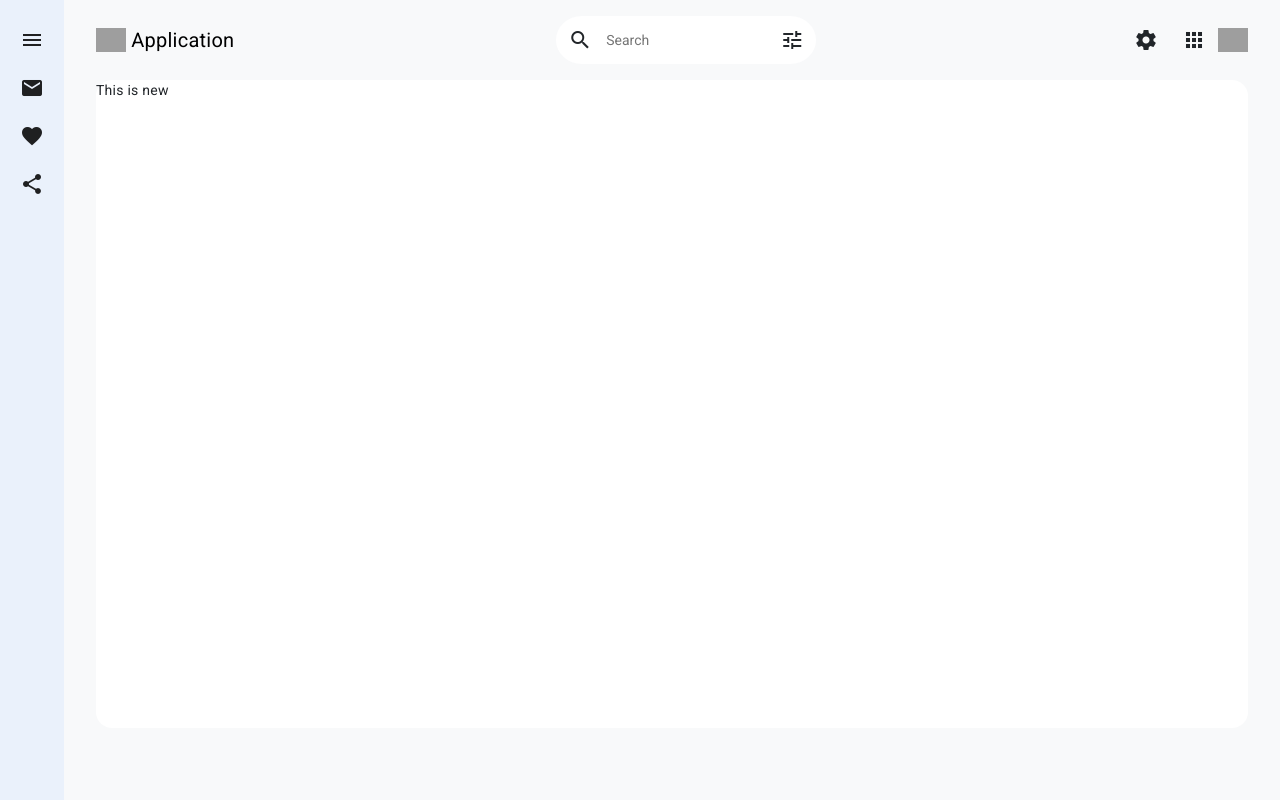
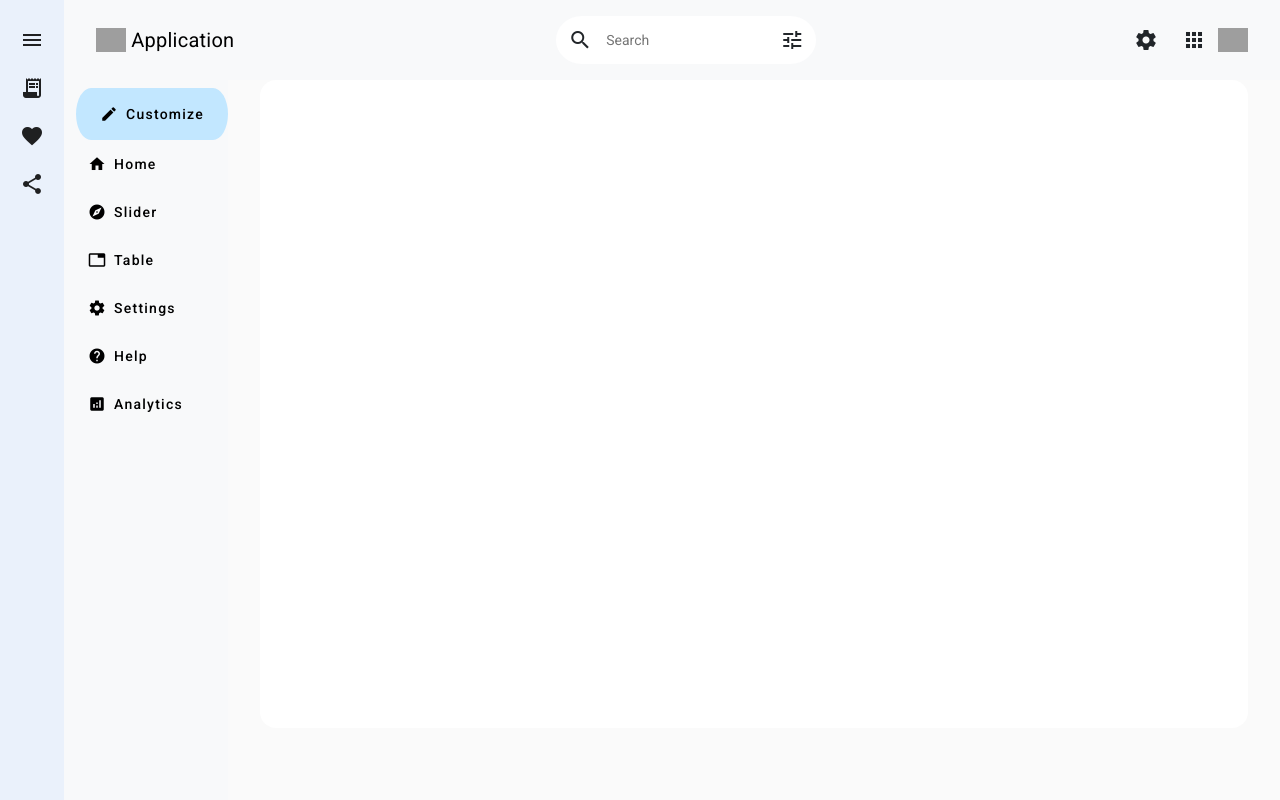
Before and after one commit to cypher20b/ATS, an Angular app: page / in a window 1280 px wide. Both pictures are taken after a click on the button "menu". Built offline with nearby package versions, Linux system fonts and the light colour scheme; grey boxes are pictures that could not be loaded.

Commit message:
feat: added routing to the dashboard

```diff
--- a/src/app/Pages/Dashboard/admin-dashboard/admin-dashboard.component.html
+++ b/src/app/Pages/Dashboard/admin-dashboard/admin-dashboard.component.html
@@ -5,11 +5,16 @@
         mat-icon-button
         class="example-icon"
         aria-label="Example icon-button with menu icon"
+        (click)="drawer.toggle()"
       >
         <mat-icon>menu</mat-icon>
       </button>
-      <button mat-icon-button class="example-icon favorite-icon">
-        <mat-icon>mail</mat-icon>
+      <button
+        mat-icon-button
+        class="example-icon favorite-icon"
+        [routerLink]="['applicants']"
+      >
+        <mat-icon>receipt_long</mat-icon>
       </button>
       <span class="example-spacer"></span>
       <button mat-icon-button class="example-icon favorite-icon">
@@ -67,8 +72,47 @@
         </div>
       </nav>
     </div>
-    <div class="content-div">
-      <div class="content">This is new</div>
-    </div>
+    <mat-drawer-container autosize>
+      <mat-drawer #drawer opened="false" mode="side" position="start">
+        <mat-nav-list>
+          <div class="customize-btn">
+            <button mat-button [routerLink]="['new-application']">
+              <mat-icon>edit</mat-icon> Customize
+            </button>
+          </div>
+          <mat-list-item>
+            <button routerLink="" mat-button>
+              <mat-icon>home</mat-icon> Home
+            </button>
+          </mat-list-item>
+          <mat-list-item>
+            <button routerLink="" mat-button>
+              <mat-icon>explore</mat-icon> Slider
+            </button>
+          </mat-list-item>
+          <mat-list-item>
+            <button routerLink="" mat-button>
+              <mat-icon>table</mat-icon> Table
+            </button>
+          </mat-list-item>
+          <mat-list-item>
+            <button mat-button><mat-icon>settings</mat-icon> Settings</button>
+          </mat-list-item>
+          <mat-list-item>
+            <button mat-button><mat-icon>help</mat-icon> Help</button>
+          </mat-list-item>
+          <mat-list-item>
+            <button mat-button><mat-icon>analytics</mat-icon> Analytics</button>
+          </mat-list-item>
+        </mat-nav-list>
+      </mat-drawer>
+      <mat-drawer-content>
+        <div class="content-div">
+          <div class="content">
+            <router-outlet />
+          </div>
+        </div>
+      </mat-drawer-content>
+    </mat-drawer-container>
   </div>
 </div>
--- a/src/app/Pages/Dashboard/admin-dashboard/admin-dashboard.component.scss
+++ b/src/app/Pages/Dashboard/admin-dashboard/admin-dashboard.component.scss
@@ -34,6 +34,13 @@
             }
 
         }
+
+
+
+    }
+
+}
+
 .content-div{
     display: flex;
     flex-direction: column;
@@ -52,7 +59,30 @@
 
 }
 
+mat-drawer-container{
+    width: 100%;
+    height: 100%;
 
 }
 
+mat-drawer {
+    border: none;
+    background-color: #f8f9fa;
 }
+mat-list-item{
+color:  #455468;
+font-family: sans-serif;
+font-size: 16px;
+font-style: normal;
+font-weight: 500;
+line-height: 28px; /* 175% */
+letter-spacing: -0.3px;
+}
+
+::ng-deep .customize-btn{
+    background-color: #c2e7ff;
+    padding: 0.5rem 1rem;
+    margin-left: 0.75rem;
+    border-radius: 10% / 50%;
+
+}
--- a/src/app/app.component.html
+++ b/src/app/app.component.html
@@ -1,2 +1,3 @@
-<!-- <router-outlet></router-outlet> -->
-<app-admin-dashboard></app-admin-dashboard>
+<!-- <router-outlet></router-outlet>
+<app-admin-dashboard></app-admin-dashboard> -->
+<router-outlet />
--- a/src/app/app.routes.ts
+++ b/src/app/app.routes.ts
@@ -1,3 +1,16 @@
-import { Routes } from '@angular/router';
+import { Routes } from "@angular/router";
+import { AdminDashboardComponent } from "./Pages/Dashboard/admin-dashboard/admin-dashboard.component";
+import { AddJobComponent } from "./Pages/Dashboard/admin-dashboard/Components/add-job/add-job.component";
+import { ApplicantsListComponent } from "./Pages/Dashboard/admin-dashboard/Components/applicants-list/applicants-list.component";
 
-export const routes: Routes = [];
+export const routes: Routes = [
+  {
+    path: "",
+    component: AdminDashboardComponent,
+    children: [
+      // { path: '', component: MerchantProductsComponent },
+      { path: "new-application", component: AddJobComponent },
+      { path: "applicants", component: ApplicantsListComponent },
+    ],
+  },
+];
```
Also changed, not shown: src/app/Pages/Dashboard/admin-dashboard/admin-dashboard.component.ts (+12 -1 lines). Lines whose indentation alone changed are shown as unchanged.
